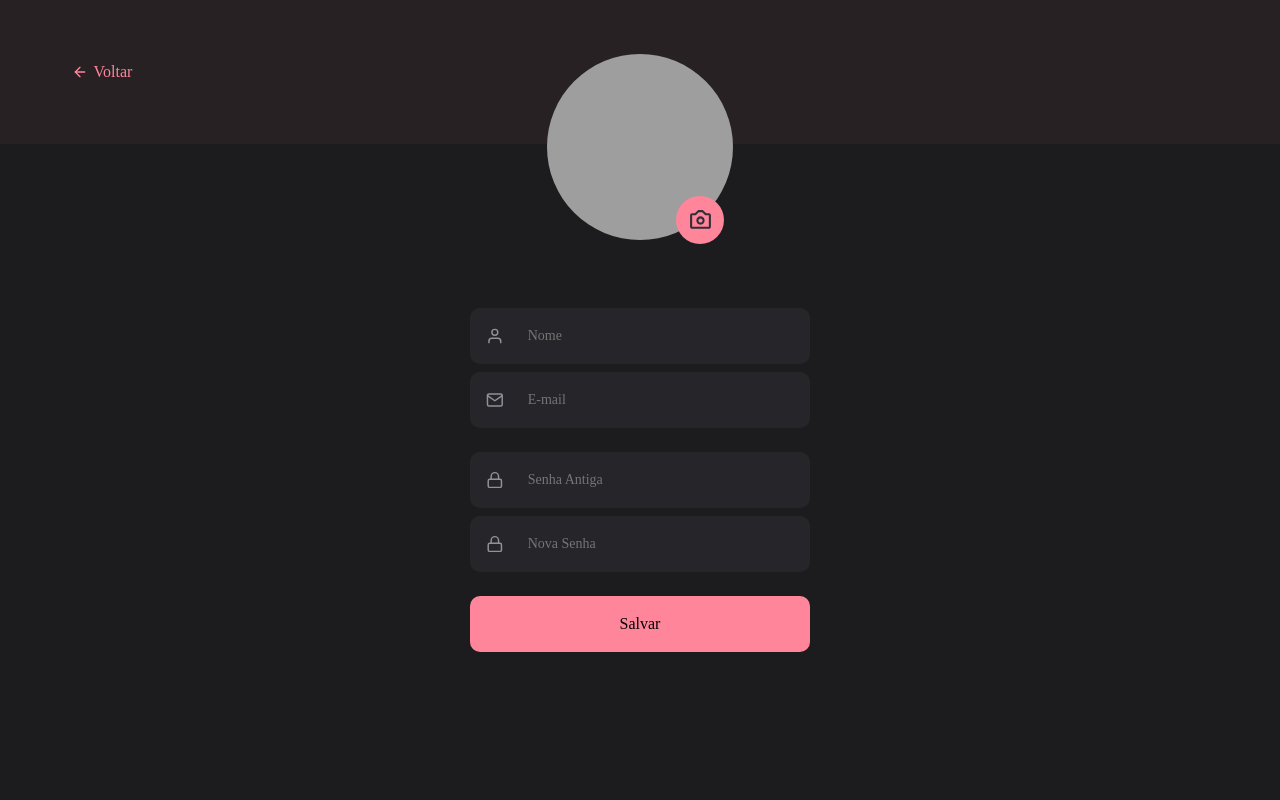
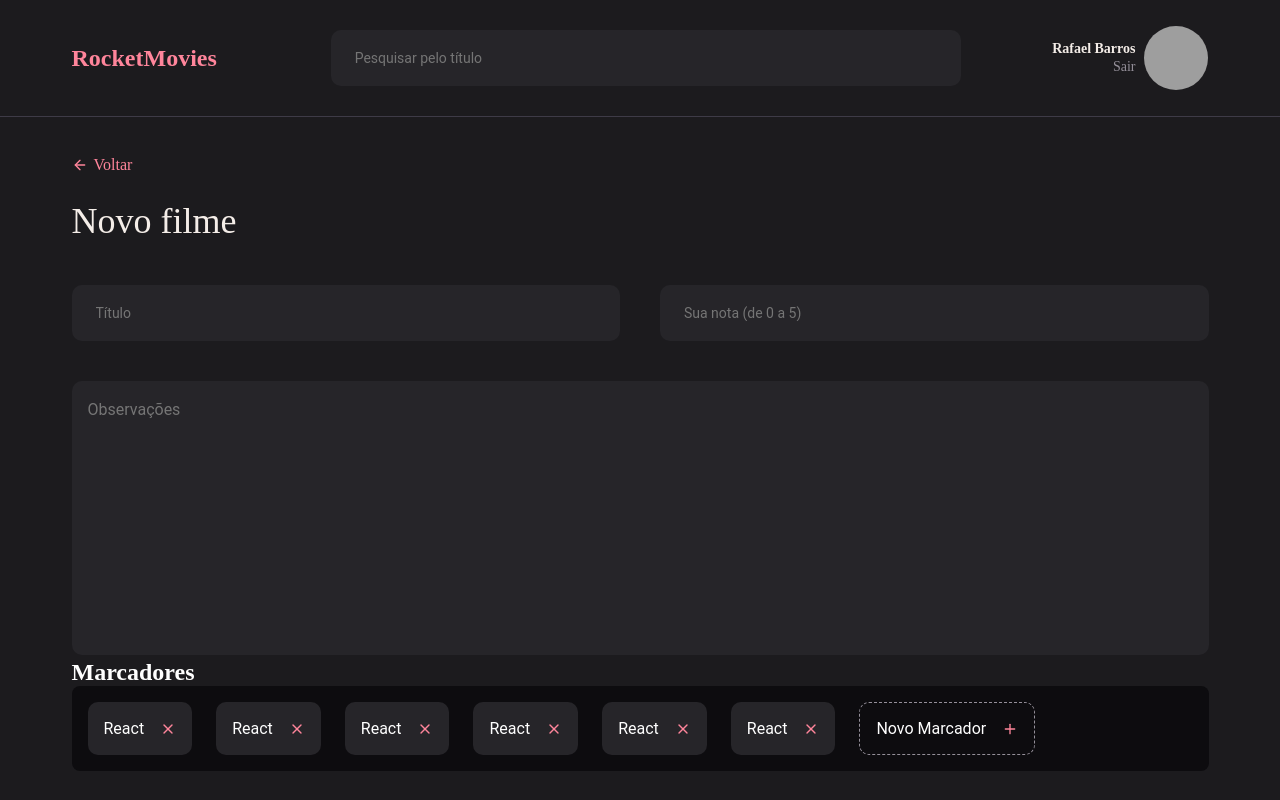
Before and after one commit to dev-rafael92as/rocketMoviesStage09, a React (Vite) app: page / in a window 1280 px wide. Built offline with nearby package versions, Linux system fonts and the light colour scheme; grey boxes are pictures that could not be loaded.

Commit message:
[feature] Initial Preview page

```diff
--- a/src/components/Input/styles.js
+++ b/src/components/Input/styles.js
@@ -8,11 +8,13 @@ export const Container = styled.div`
     background: ${({ theme }) => theme.COLORS.BACKGROUND_INPUT};
     color: ${({ theme }) => theme.COLORS.FC_GRAY1};
     border-radius: 10px;
+    font-family: 'Roboto', sans-serif;
 
     > input {
         border: none;
         width: 100%;
         background: transparent;
+        font-family: 'Roboto', sans-serif;
 
         height: 56px;
         padding: 19px 24px;
--- a/src/components/MovieCard/styles.js
+++ b/src/components/MovieCard/styles.js
@@ -36,5 +36,6 @@ export const Container = styled.div`
         overflow: hidden;
         text-overflow: ellipsis;
         margin-bottom: 30px;
+        font-family: 'Roboto', sans-serif;
     }
 `
--- a/src/components/Tag/styles.js
+++ b/src/components/Tag/styles.js
@@ -5,6 +5,7 @@ export const Container = styled.div`
     border-radius: 8px;
     padding: 5px 16px;
     width: fit-content;
+    font-family: 'Roboto', sans-serif;
 
     font-weight: 400;
     font-size: 12px;
--- /dev/null
+++ b/src/components/TagItem/index.jsx
@@ -0,0 +1,11 @@
+import { Container } from "./styles";
+import { FiPlus, FiX } from "react-icons/fi"
+
+export function TagItem({value, isNew, ...rest}) {
+    return (
+        <Container isNew={isNew} {...rest}>
+            {value}
+            {isNew ? <FiPlus/> : <FiX />}
+        </Container>
+    )
+}
--- /dev/null
+++ b/src/components/TagItem/styles.js
@@ -0,0 +1,17 @@
+import styled from "styled-components";
+
+export const Container = styled.div`
+    background: ${({ theme, isNew }) => isNew ? "none" : `${theme.COLORS.BACKGROUND_INPUT}`};
+    padding: 16px;
+    border-radius: 10px;
+    border: ${({ isNew, theme }) => isNew ? `1px dashed ${theme.COLORS.FC_GRAY1}` : "none"};
+    font-family: 'Roboto', sans-serif;
+
+    display: flex;
+    align-items: center;
+    gap: 0 16px;
+
+    svg {
+        color: ${({ theme }) => theme.COLORS.FC_PINK};
+    }
+`
--- /dev/null
+++ b/src/components/Textarea/index.jsx
@@ -0,0 +1,9 @@
+import { Container } from "./styles";
+
+export function Textarea({value, ...rest}) {
+    return (
+        <Container {...rest}>
+            {value}
+        </Container>
+    )
+}
--- /dev/null
+++ b/src/components/Textarea/styles.js
@@ -0,0 +1,11 @@
+import styled from "styled-components";
+
+export const Container = styled.textarea`
+    width: 100%;
+    background-color: ${({ theme }) => theme.COLORS.BACKGROUND_INPUT};
+    border: none;
+    border-radius: 10px;
+    resize: none;
+    padding: 19px 16px;
+    font-family: 'Roboto', sans-serif;
+`
--- a/src/main.jsx
+++ b/src/main.jsx
@@ -1,6 +1,6 @@
 import React from 'react'
 import ReactDOM from 'react-dom/client'
-import { Profile } from './pages/Profile'
+import { Preview } from './pages/Preview'
 import GlobalStyle from './styles/global'
 import { ThemeProvider } from "styled-components"
 import theme from "./styles/theme"
@@ -10,7 +10,7 @@ ReactDOM.createRoot(document.getElementById('root')).render(
   <React.StrictMode>
     <ThemeProvider theme={theme}>
       <GlobalStyle />
-        <Profile />
+        <Preview />
     </ThemeProvider>
   </React.StrictMode>
 )
--- /dev/null
+++ b/src/pages/Preview/index.jsx
@@ -0,0 +1,39 @@
+import { Container } from "./styles";
+import { Header } from "../../components/Header"
+import { FiArrowLeft } from "react-icons/fi"
+import { ButtonText } from "../../components/ButtonText"
+import { Input } from "../../components/Input";
+import { Textarea } from "../../components/Textarea";
+import { TagItem } from "../../components/TagItem";
+
+export function Preview() {
+    return (
+        <Container>
+            <Header />
+            <main>
+            <ButtonText icon={FiArrowLeft} title="Voltar"/>
+            <h1>
+                Novo filme
+            </h1>
+            <div className="input-container">
+                <Input placeholder="Título"/>
+                <Input placeholder="Sua nota (de 0 a 5)"/>
+            </div>
+            <Textarea placeholder="Observações" />
+
+            <h2>
+                Marcadores
+            </h2>
+            <div className="tags-container">
+                <TagItem value="React" isNew={false} />
+                <TagItem value="React" isNew={false} />
+                <TagItem value="React" isNew={false} />
+                <TagItem value="React" isNew={false} />
+                <TagItem value="React" isNew={false} />
+                <TagItem value="React" isNew={false} />
+                <TagItem value="Novo Marcador" isNew={true} />
+            </div>
+            </main>
+        </Container>
+    )
+}
--- /dev/null
+++ b/src/pages/Preview/styles.js
@@ -0,0 +1,40 @@
+import styled from "styled-components";
+
+export const Container = styled.div`
+    margin-top: 156px;
+
+    main {
+        max-width: 1137px;
+        width: 100%;
+        margin: 0 auto;
+
+        h1 {
+            font-weight: 500;
+            font-size: 36px;
+            line-height: 47px;
+            color: ${({ theme }) => theme.COLORS.FC_NAME_LOGIN};
+
+            margin-top: 24px;
+        }
+
+        .input-container {
+            display: flex;
+            gap: 40px;
+            margin: 40px 0;
+        }
+
+        textarea {
+            height: 274px;
+        }
+
+        .tags-container {
+            padding: 16px;
+            background: ${({ theme }) => theme.COLORS.BACKGROUND_DARK};
+            border: none;
+            border-radius: 8px;
+            display: flex;
+            gap: 24px;
+            flex-wrap: wrap;
+        }
+    }
+`
--- a/src/styles/global.js
+++ b/src/styles/global.js
@@ -1,7 +1,7 @@
 import { createGlobalStyle } from "styled-components";
 
 export default createGlobalStyle`
-    @import url('https://fonts.googleapis.com/css2?family=Roboto+Slab:wght@400;500;600;700&display=swap');
+    @import url('https://fonts.googleapis.com/css2?family=Roboto+Slab:wght@400;500;600;700&family=Roboto:wght@400;500&display=swap');
 
     * {
         margin: 0;
--- a/src/styles/theme.js
+++ b/src/styles/theme.js
@@ -4,6 +4,7 @@ export default {
         BACKGROUND_INPUT: '#262529',
         BACKGROUND_PINK: 'rgba(255,133,155,0.05)',
         BACKGROUND_TAG: '#312E38',
+        BACKGROUND_DARK: "#0D0C0F",
 
         FC_PINK: '#FF859B',
         FC_GRAY1: '#948F99',
```
